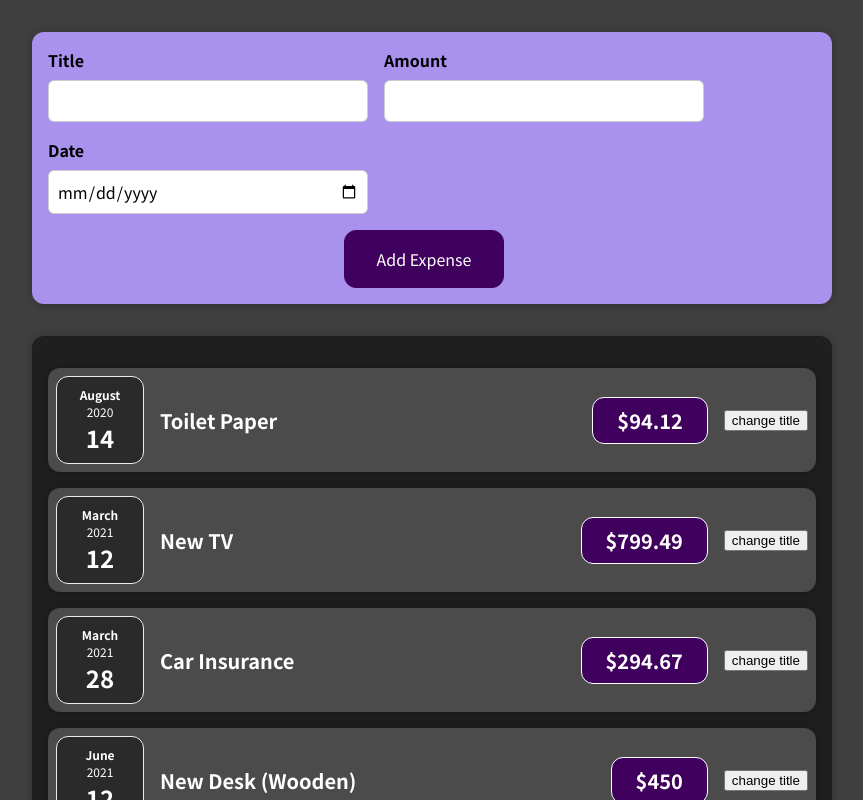
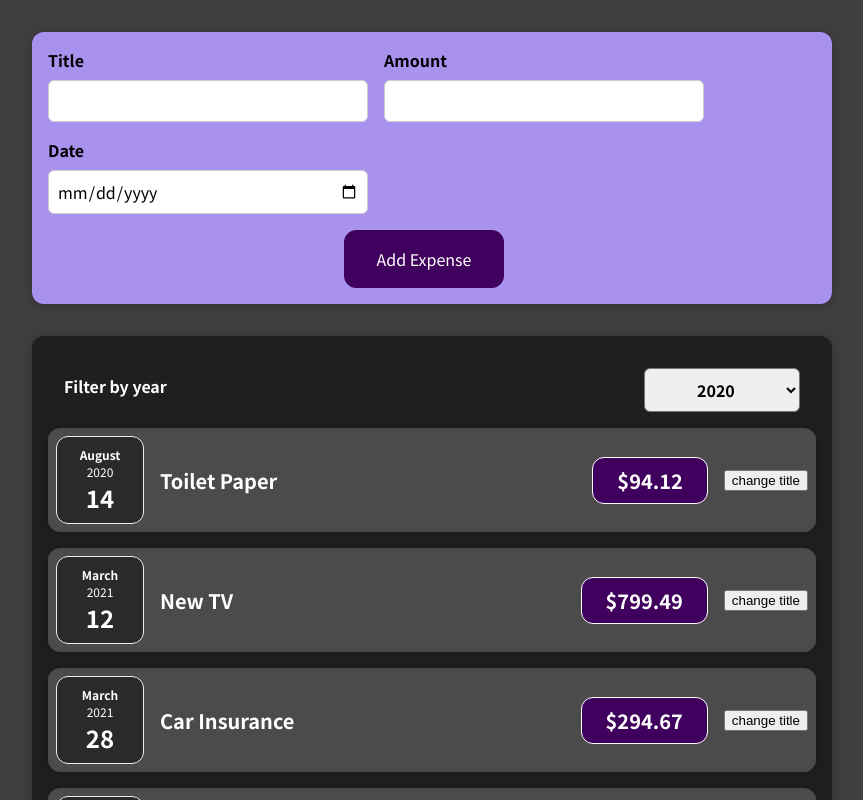
Before and after one commit to karanJ2212/ExpenseTrackerReact, a React (Create React App) app: page / in a window 1280 px wide. Shown: the top 800 px of the page, without its empty margins (208-1071 px from the left). Built offline with nearby package versions, Linux system fonts and the light colour scheme.

Commit message:
filter expenses

```diff
--- a/src/App.js
+++ b/src/App.js
@@ -31,10 +31,14 @@
   //   React.createElement('h2', {}, "Let's get started!"),
   //   React.createElement(Expenses, { items: expenses })
   // );
+  const newExpenseHandler = (expense) => {
+    console.log("in app.js");
+    console.log(expense);
+  };
 
   return (
     <div>
-      <NewExpense></NewExpense>
+      <NewExpense onnewExpense={newExpenseHandler}></NewExpense>
       <Expenses items={expenses} />
     </div>
   );
--- a/src/components/Expenses/Expenses.js
+++ b/src/components/Expenses/Expenses.js
@@ -1,34 +1,31 @@
-import React from 'react';
+import React, { useState } from "react";
 
-import ExpenseItem from './ExpenseItem';
-import Card from '../UI/Card';
-import './Expenses.css';
+import ExpenseItem from "./ExpenseItem";
+import Card from "../UI/Card";
+import "./Expenses.css";
+import ExpensesFilter from "./ExpensesFilter";
 
 const Expenses = (props) => {
+  const [filteryear, setFilteryear] = useState("2020");
+  const filterChangeHandler = (selectedYear) => {
+    console.log("expense.js", selectedYear);
+    setFilteryear(selectedYear);
+  };
   return (
     <Card className="expenses">
-      <ExpenseItem
-        title={props.items[0].title}
-        amount={props.items[0].amount}
-        date={props.items[0].date}
-      />
-      <ExpenseItem
-        title={props.items[1].title}
-        amount={props.items[1].amount}
-        date={props.items[1].date}
-      />
-      <ExpenseItem
-        title={props.items[2].title}
-        amount={props.items[2].amount}
-        date={props.items[2].date}
-      />
-      <ExpenseItem
-        title={props.items[3].title}
-        amount={props.items[3].amount}
-        date={props.items[3].date}
-      />
+      <ExpensesFilter
+        selected={filteryear}
+        onChangefilter={filterChangeHandler}
+      ></ExpensesFilter>
+      {props.items.map((expenses) => (
+        <ExpenseItem
+          title={expenses.title}
+          amount={expenses.amount}
+          date={expenses.date}
+        ></ExpenseItem>
+      ))}
     </Card>
   );
-}
+};
 
 export default Expenses;
--- /dev/null
+++ b/src/components/Expenses/ExpensesFilter.css
@@ -0,0 +1,24 @@
+.expenses-filter {
+  color: white;
+  padding: 0 1rem;
+}
+
+.expenses-filter__control {
+  display: flex;
+  width: 100%;
+  align-items: center;
+  justify-content: space-between;
+  margin: 1rem 0;
+}
+
+.expenses-filter label {
+  font-weight: bold;
+  margin-bottom: 0.5rem;
+}
+
+.expenses-filter select {
+  font: inherit;
+  padding: 0.5rem 3rem;
+  font-weight: bold;
+  border-radius: 6px;
+}
--- /dev/null
+++ b/src/components/Expenses/ExpensesFilter.js
@@ -0,0 +1,24 @@
+import React from "react";
+
+import "./ExpensesFilter.css";
+
+const ExpensesFilter = (props) => {
+  const onDropdownChangeHandler = (event) => {
+    props.onChangefilter(event.target.value);
+  };
+  return (
+    <div className="expenses-filter">
+      <div className="expenses-filter__control">
+        <label>Filter by year</label>
+        <select value={props.selected} onChange={onDropdownChangeHandler}>
+          <option value="2022">2022</option>
+          <option value="2021">2021</option>
+          <option value="2020">2020</option>
+          <option value="2019">2019</option>
+        </select>
+      </div>
+    </div>
+  );
+};
+
+export default ExpensesFilter;
--- a/src/components/NewExpense/ExpenseForm.js
+++ b/src/components/NewExpense/ExpenseForm.js
@@ -1,20 +1,63 @@
-import React from "react";
+import React, { useState } from "react";
 import "./ExpenseForm.css";
-export default function ExpenseForm() {
+export default function ExpenseForm(props) {
+  // const [enteredTitle, setenteredTitle] = useState("");
+  // const [enteredAmount, setenteredAmount] = useState("");
+  // const [enteredDate, setenteredDate] = useState("");
+  const [userInput, setUserinpt] = useState({
+    title: "",
+    amount: "",
+    date: "",
+  });
+  const titleChangeHandler = (event) => {
+    // setUserinpt({ ...userInput, enteredTitle: event.target.value });
+    setUserinpt((prevState) => {
+      return { ...prevState, title: event.target.value };
+    });
+  };
+  const amountChangeHandler = (event) => {
+    setUserinpt({ ...userInput, amount: event.target.value });
+  };
+  const dateChangeHandler = (event) => {
+    setUserinpt({ ...userInput, date: event.target.value });
+  };
+  const submitHandler = (event) => {
+    event.preventDefault();
+    console.log("inExpenseForm", userInput);
+    props.onsaveExpenseData(userInput);
+    setUserinpt({ title: "", amount: "", date: "" });
+  };
+
   return (
-    <form action="">
+    <form action="submit" onSubmit={submitHandler}>
       <div className="new-expense__controls">
         <div className="new-expense__control">
           <label>Title</label>
-          <input type="text" />
+          <input
+            type="text"
+            value={userInput.title}
+            onChange={titleChangeHandler}
+          />
         </div>
         <div className="new-expense__control">
           <label>Amount</label>
-          <input type="number" min="0.01" step="0.01" />
+          <input
+            type="number"
+            onChange={amountChangeHandler}
+            min="0.01"
+            step="0.01"
+            value={userInput.amount}
+          />
         </div>
         <div className="new-expense__control">
           <label>Date</label>
-          <input type="date" min="2008-01-01" maz="2023-12-31" />
+          <input
+            type="date"
+            value={userInput.date}
+            onChange={dateChangeHandler}
+            min="2008-01-01"
+            maz="2023-12-31"
+          />
         </div>
       </div>
       <div className="new-expense-action">
--- a/src/components/NewExpense/NewExpense.js
+++ b/src/components/NewExpense/NewExpense.js
@@ -1,12 +1,22 @@
 import React from "react";
 import "./NewExpense.css";
+import { v4 as uuid } from "uuid";
 
 import ExpenseForm from "./ExpenseForm";
 
-export default function NewExpense() {
+export default function NewExpense(props) {
+  const saveExpenseDataHandler = (enteredData) => {
+    const expenseData = {
+      ...enteredData,
+      id: uuid(),
+    };
+    console.log("in newExpense", expenseData);
+    props.onnewExpense(expenseData);
+  };
+
   return (
     <div className="new-expense">
-      <ExpenseForm></ExpenseForm>
+      <ExpenseForm onsaveExpenseData={saveExpenseDataHandler}></ExpenseForm>
     </div>
   );
 }
```
